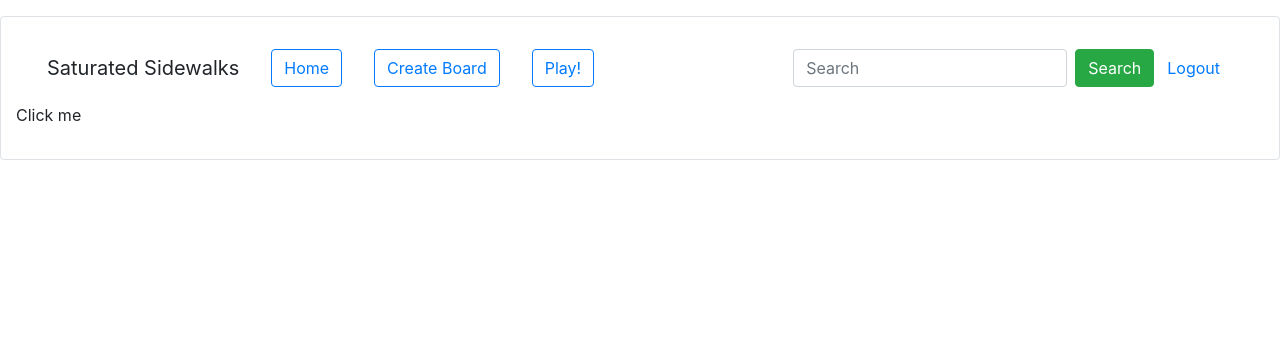
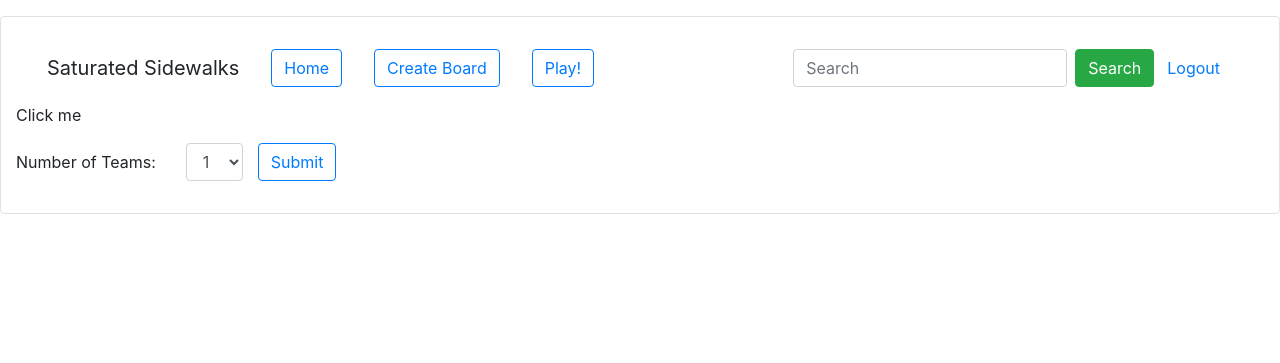
Before and after one commit to phuang00/P02_softdev, a Flask app: page /play in a window 1280 px wide. Shown: the top 363 px of the page. Run offline with Flask 2, Linux system fonts and the light colour scheme; the visitor is signed in with stand-in values (Sample User, id 1); parts of the project's set-up code (start-up, migrations or seed data) failed here and were passed over; some libraries are stand-ins or nearby versions.

Commit message:
got /play to allow users to set the number of teams and the team names

```diff
--- a/static/base.js
+++ b/static/base.js
@@ -11,4 +11,31 @@ var getAns = function(){
     x.style.fontSize = "30px";
 }
 
+var addTeams = function(){
+            var number = document.getElementById("teams").value;
+            console.log(number);
+            var container = document.getElementById("numteams");
+            while (container.hasChildNodes()) {
+                container.removeChild(container.lastChild);
+            }
+            var row = container.appendChild(document.createElement("div"));
+            for (i = 0; i < number; i++){
+                var label = container.appendChild(document.createElement("label"));
+                label.innerHTML = "Team " + (i + 1);
+                label.for = "team" + (i + 1);
+                label.classList.add("col-auto");
+                label.classList.add("col-form-label");
+                var input = document.createElement("input");
+                input.type = "text";
+                input.name = "team" + (i + 1);
+                container.appendChild(input);
+                container.appendChild(document.createElement("br"));
+                container.appendChild(document.createElement("br"));
+            }
+            var btn = container.appendChild(document.createElement("input"));
+            btn.classList.add("btn");
+            btn.classList.add("btn-outline-success");
+            btn.type = "submit";
+        }
+
 revealAns()
--- a/templates/play.html
+++ b/templates/play.html
@@ -8,5 +8,22 @@ Play Jeopardy!
 <div id="pic" contextmenu="mymenu">
   <p>Click me</p>
 </div>
+<form>
+  <div class="form-group row">
+    <label for="teams" class="col-auto col-form-label">Number of Teams: </label>
+    <div class="col-auto">
+      <select class="form-control" id="teams">
+        <option>1</option>
+        <option>2</option>
+        <option>3</option>
+        <option>4</option>
+        <option>5</option>
+      </select>
+    </div>
+    <button class="btn btn-outline-primary" type="button" name="button" onclick="addTeams()">Submit</button>
+  </div>
+  <div id="numteams">
+  </div>
+</form>
 
 {% endblock %}
```
